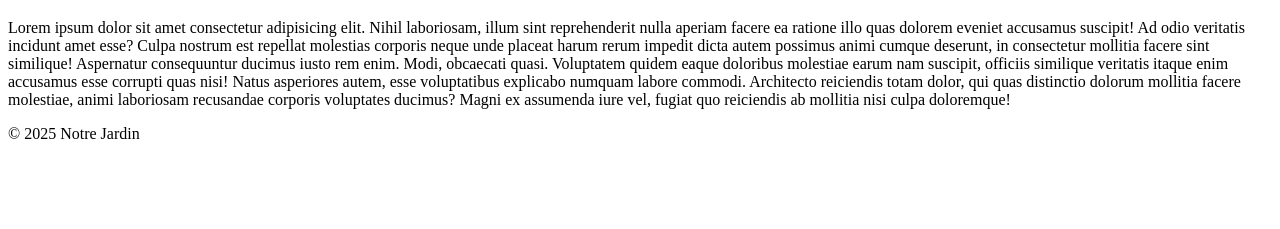
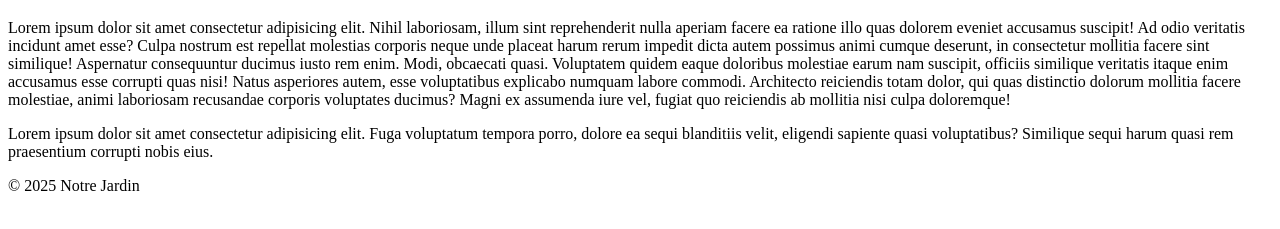
Before and after one commit to JunDev64/projet-collaboratif, a plain HTML site: page index.html in a window 1280 px wide. Shown: the part 61-290 px from the top of the page. Drawn offline with Linux system fonts and the light colour scheme.

Commit message:
Ajout d'un paragraphe

```diff
--- a/index.html
+++ b/index.html
@@ -22,6 +22,12 @@
       recusandae corporis voluptates ducimus? Magni ex assumenda iure vel,
       fugiat quo reiciendis ab mollitia nisi culpa doloremque!
     </p>
+    <p>
+      Lorem ipsum dolor sit amet consectetur adipisicing elit. Fuga voluptatum
+      tempora porro, dolore ea sequi blanditiis velit, eligendi sapiente quasi
+      voluptatibus? Similique sequi harum quasi rem praesentium corrupti nobis
+      eius.
+    </p>
     <footer>
       <p>&copy; 2025 Notre Jardin</p>
     </footer>
```
